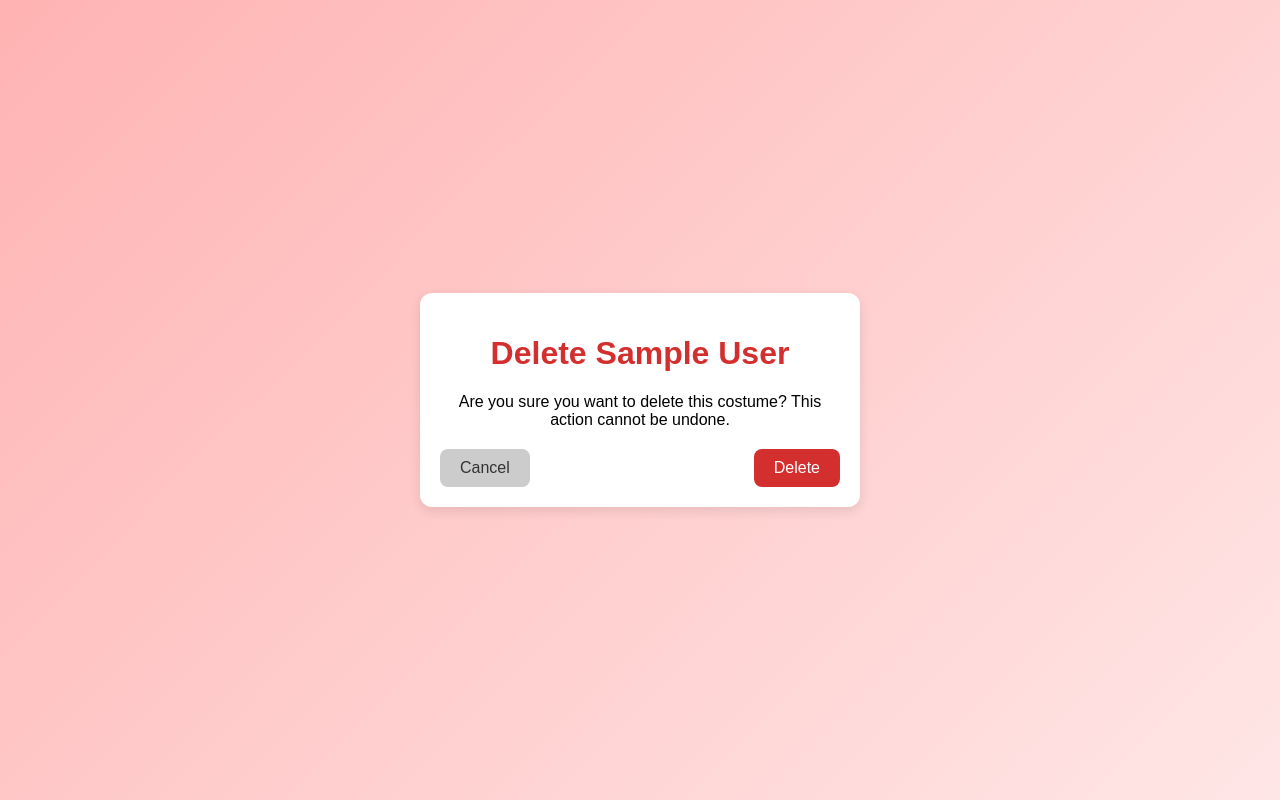
After one commit to chloe-crews/Team7CENProject, a Django app: page /costumes/1/delete/ in a window 1280 px wide. The commit adds this page. Run offline with Django 5.2, Linux system fonts and the light colour scheme; a user stored in the database is signed in; tables that the repository leaves empty hold one stand-in row (values such as "Sample post"); parts of the project's set-up code (start-up, migrations or seed data) failed here and were passed over.

```diff
--- a/accounts/models.py
+++ b/accounts/models.py
@@ -65,11 +65,11 @@ class Costume(models.Model):
     title = models.CharField(max_length=255)
     description = models.TextField()
     price_per_day = models.DecimalField(max_digits=10, decimal_places=2)
-    size = models.CharField(max_length=10)  # Increased max_length
+    size = models.CharField(max_length=10)
     category = models.CharField(max_length=30)
     available = models.BooleanField(default=True)
     date_listed = models.DateTimeField(auto_now_add=True)
-    image = models.ImageField(upload_to='costume_images/', blank=True, null=True)  # Added image field
+    image = models.ImageField(upload_to='costume_images/', blank=True, null=True)
 
     def __str__(self):
         return self.title
--- /dev/null
+++ b/accounts/templates/accounts/costumes/delete_costume.html
@@ -0,0 +1,82 @@
+{% load static %}
+<!DOCTYPE html>
+<html lang="en">
+<head>
+    <meta charset="UTF-8">
+    <meta name="viewport" content="width=device-width, initial-scale=1.0">
+    <title>Delete Costume</title>
+    <style>
+        body {
+            font-family: 'Nunito', sans-serif;
+            background: linear-gradient(135deg, #ffb3b3, #ffe6e6);
+            display: flex;
+            justify-content: center;
+            align-items: center;
+            height: 100vh;
+            margin: 0;
+        }
+
+        .container {
+            background: white;
+            border-radius: 12px;
+            padding: 20px;
+            max-width: 400px;
+            text-align: center;
+            box-shadow: 0 4px 12px rgba(0, 0, 0, 0.1);
+        }
+
+        h1 {
+            color: #d32f2f;
+        }
+
+        p {
+            margin-bottom: 20px;
+        }
+
+        .actions {
+            display: flex;
+            justify-content: space-between;
+        }
+
+        .button {
+            padding: 10px 20px;
+            border-radius: 8px;
+            text-decoration: none;
+            border: none;
+            cursor: pointer;
+            font-size: 16px;
+        }
+
+        .cancel-button {
+            background-color: #ccc;
+            color: #333;
+        }
+
+        .cancel-button:hover {
+            background-color: #aaa;
+        }
+
+        .delete-button {
+            background-color: #d32f2f;
+            color: white;
+        }
+
+        .delete-button:hover {
+            background-color: #c62828;
+        }
+    </style>
+</head>
+<body>
+    <div class="container">
+        <h1>Delete {{ costume.title }}</h1>
+        <p>Are you sure you want to delete this costume? This action cannot be undone.</p>
+        <div class="actions">
+            <a href="{% url 'costume_detail' costume.pk %}" class="button cancel-button">Cancel</a>
+            <form method="post">
+                {% csrf_token %}
+                <button type="submit" class="button delete-button">Delete</button>
+            </form>
+        </div>
+    </div>
+</body>
+</html>
--- a/accounts/urls.py
+++ b/accounts/urls.py
@@ -5,19 +5,19 @@ from django.conf.urls.static import static
 from . import views
 
 urlpatterns = [
-    path('', views.costume_list, name='home'),  # Redirect '/' to costume list if desired
+    path('', views.costume_list, name='home'),
     path('signup/', views.signup, name='signup'),
     path('login/', views.home, name='login'),
     path('costumes/', views.costume_list, name='costume_list'),
-    path('costumes/<int:pk>/', views.costume_detail, name='costume_detail'),  # View costume details
+    path('costumes/<int:pk>/', views.costume_detail, name='costume_detail'),
     path('profile/<str:username>/', views.user_profile, name='user_profile'),
     path('logout/', auth_views.LogoutView.as_view(next_page='/login/'), name='logout'),
     path('add-listing/', views.add_listing, name='add_listing'),
     path('update-profile-picture/', views.update_profile_picture, name='update_profile_picture'),
     path('profile/<str:username>/update/', views.update_profile, name='update_profile'),
     path('costumes/<int:pk>/edit/', views.edit_costume, name='edit_costume'),
+    path('costumes/<int:pk>/delete/', views.delete_costume_confirmation, name='delete_costume'),
 ]
 
-# Serve media files during development
-if settings.DEBUG:
+if settings.DEBUG:  # Serve media files during development
     urlpatterns += static(settings.MEDIA_URL, document_root=settings.MEDIA_ROOT)
--- a/accounts/views.py
+++ b/accounts/views.py
@@ -102,6 +102,7 @@ def add_listing(request):
         price_per_day = request.POST['price_per_day']
         size = request.POST['size']
         category = request.POST['category']
+        image = request.FILES.get('image')  # Get the image from request.FILES
 
         # Save the new listing
         Costume.objects.create(
@@ -110,11 +111,13 @@ def add_listing(request):
             description=description,
             price_per_day=price_per_day,
             size=size,
-            category=category
+            category=category,
+            image=image  # Save the image field
         )
         return redirect('user_profile', username=request.user.username)
 
     return render(request, 'accounts/add_listing.html')
+
 
 @login_required
 def update_profile_picture(request):
@@ -152,18 +155,25 @@ def costume_detail(request, pk):
     costume = get_object_or_404(Costume, pk=pk)
     return render(request, 'accounts/costumes/costume_detail.html', {'costume': costume})
 
+@login_required
+def delete_costume_confirmation(request, pk):
+    costume = get_object_or_404(Costume, pk=pk)
+    if request.method == 'POST':
+        costume.delete()
+        return redirect('costume_list')
+    return render(request, 'accounts/costumes/delete_costume.html', {'costume': costume})
+
+@login_required
 def edit_costume(request, pk):
     costume = get_object_or_404(Costume, pk=pk)
-
-    if request.user != costume.owner:
-        return redirect('costume_list')
-
     if request.method == 'POST':
         form = CostumeForm(request.POST, request.FILES, instance=costume)
         if form.is_valid():
             form.save()
+            messages.success(request, 'Costume updated successfully!')
             return redirect('costume_detail', pk=costume.pk)
+        else:
+            print(form.errors)  # Debug: Print form errors if any
     else:
         form = CostumeForm(instance=costume)
-
-    return render(request, 'accounts/costumes/edit_costume.html', {'form': form})
+    return render(request, 'accounts/costumes/edit_costume.html', {'form': form, 'costume': costume})
```
Also changed, not shown: accounts/templates/accounts/add_listing.html (+6 -1 lines), accounts/templates/accounts/costumes/costume_detail.html (+56 -20 lines), accounts/templates/accounts/costumes/costume_list.html (+41 -11 lines), accounts/templates/accounts/costumes/delete_confirmation.html (added, +85 -0 lines), accounts/templates/accounts/costumes/edit_costume.html (+52 -1 lines), media/costume_images/spiderman_costume_J1qNO25.png (added), media/costume_images/spiderman_costume_KzJzVa9.png (added), media/costume_images/spiderman_costume_qEoJuUx.png (added), media/costume_images/spiderman_costume_qaueErL.png (added), 1 other file.
